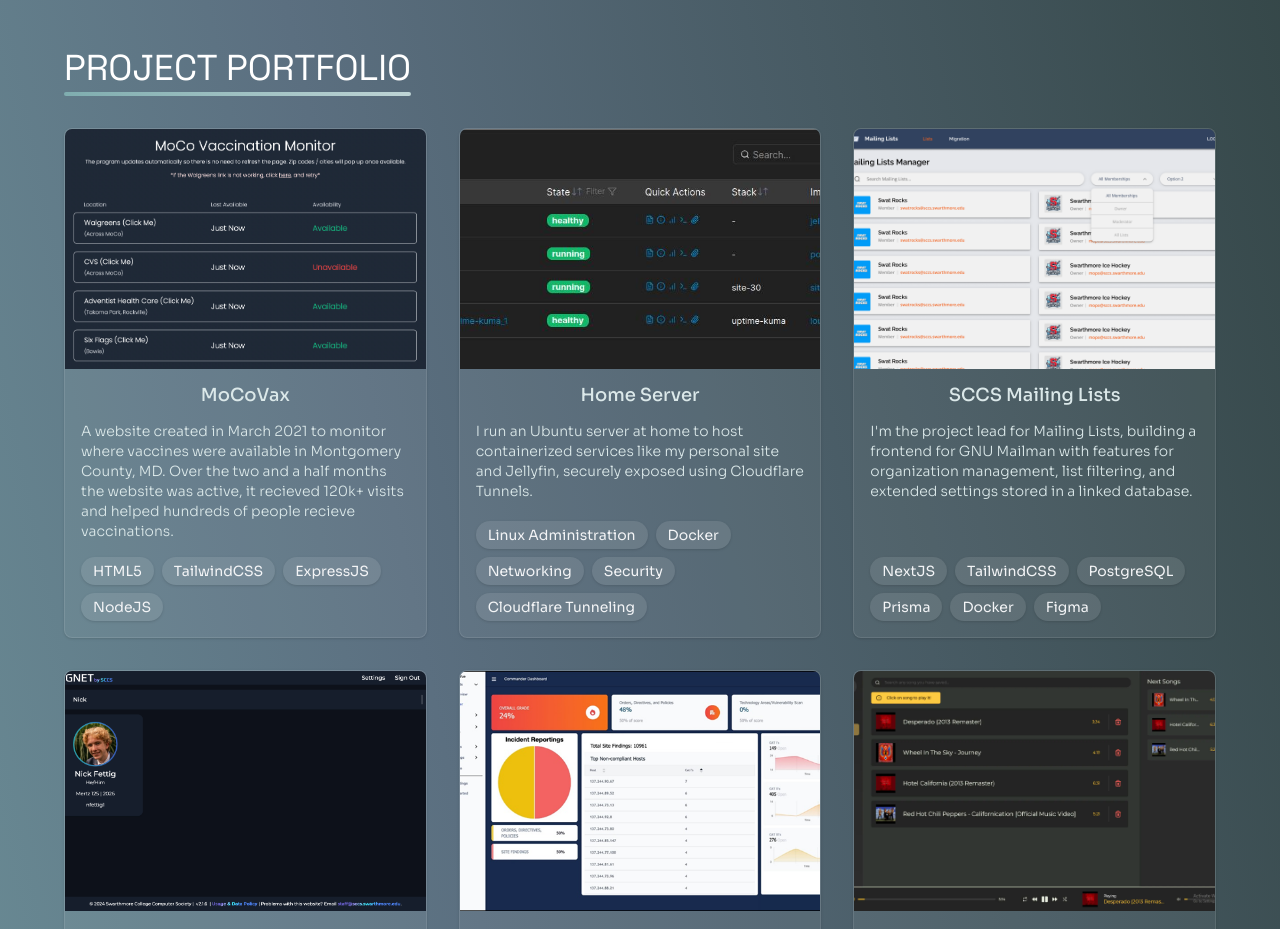
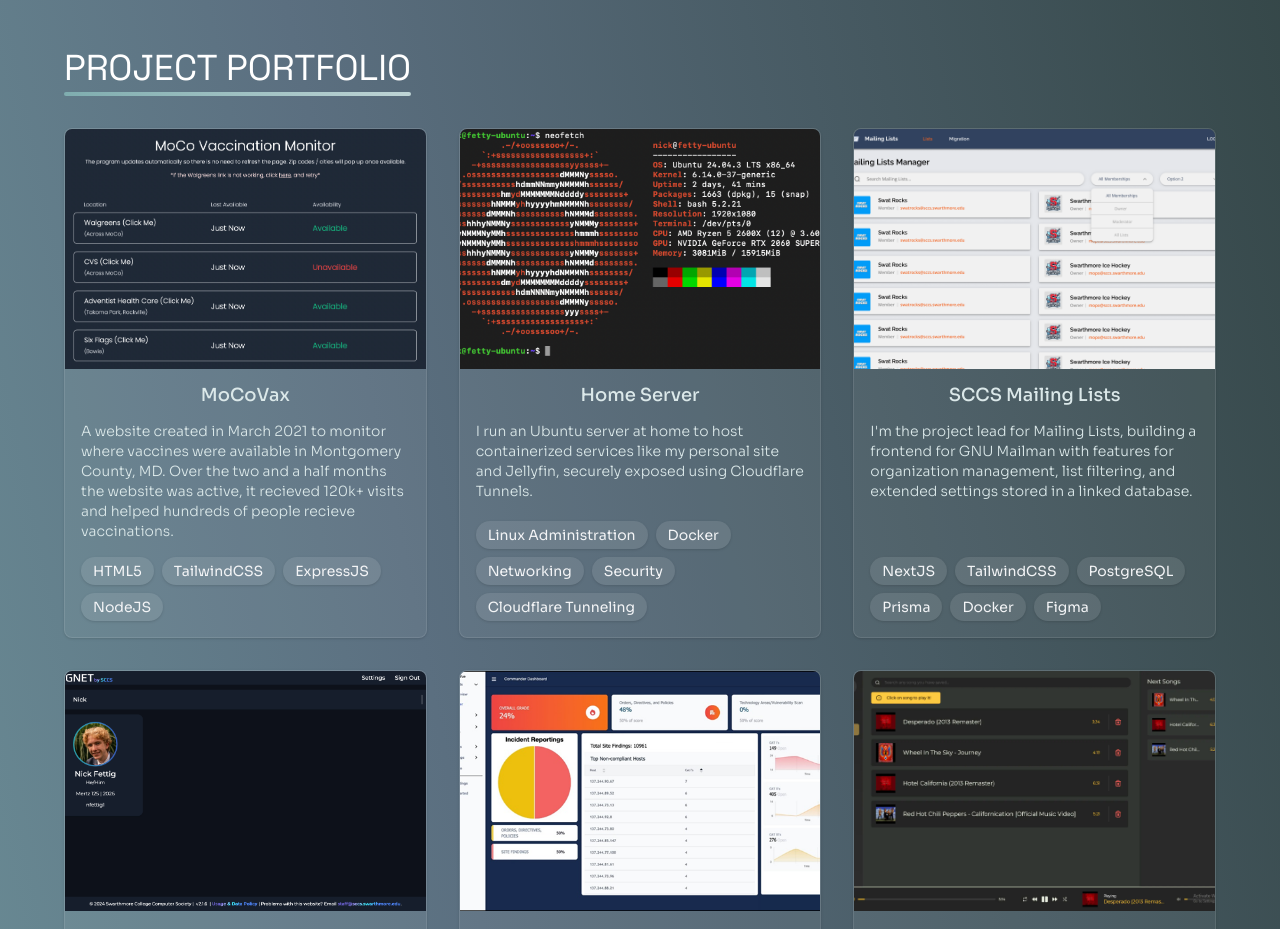
Before and after one commit to nickfettig/site-3.0, a Next.js app: page / in a window 1280 px wide. Shown: the part 800-1729 px from the top of the page. Built offline with nearby package versions, Linux system fonts and the light colour scheme.

Commit message:
homeserver blog post up

```diff
--- a/src/data/portfolio.ts
+++ b/src/data/portfolio.ts
@@ -10,8 +10,8 @@
     },
     {
         title: "Home Server",
-        link: "https://fettig.dev",
-        bg_image_src: "/portfolio_bg/homeserver.jpeg",
+        link: "https://blog.fettig.dev/new-build-home-server/",
+        bg_image_src: "/portfolio_bg/homeserver.png",
         skills: ["Linux Administration", "Docker", "Networking", "Security", "Cloudflare Tunneling"],
         description: "I run an Ubuntu server at home to host containerized services like my personal site and Jellyfin, securely exposed using Cloudflare Tunnels."
     },
```
Also changed, not shown: public/portfolio_bg/homeserver.jpeg (deleted), public/portfolio_bg/homeserver.png (added).
